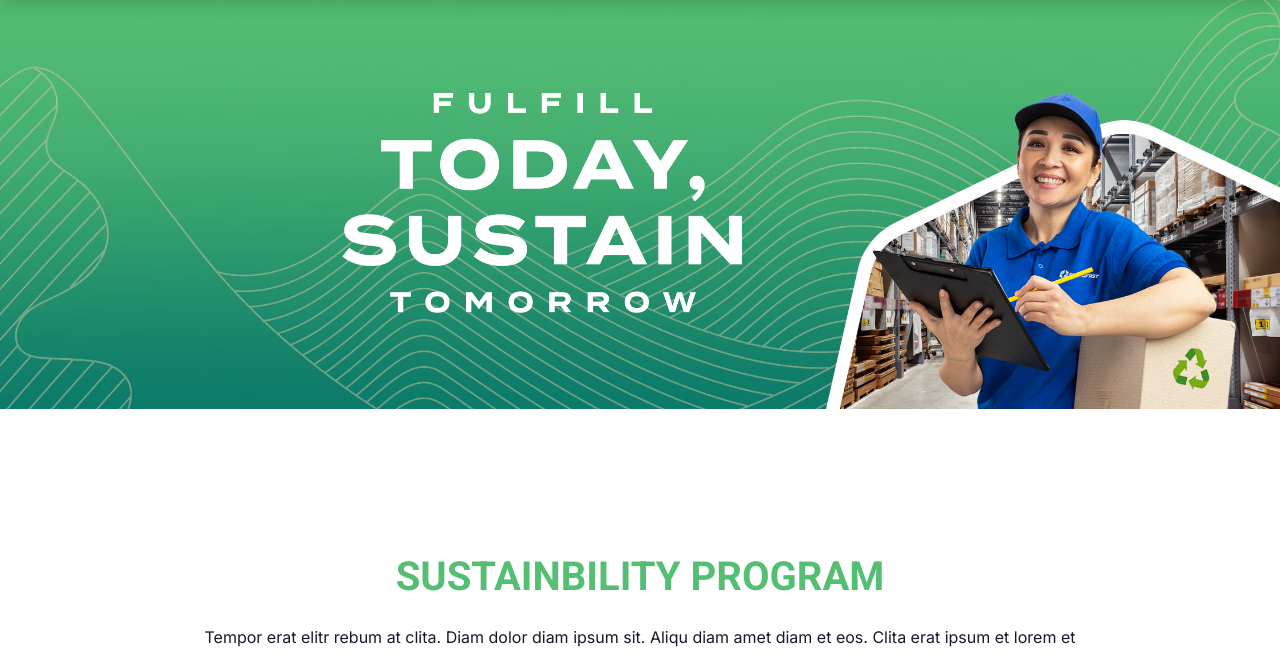
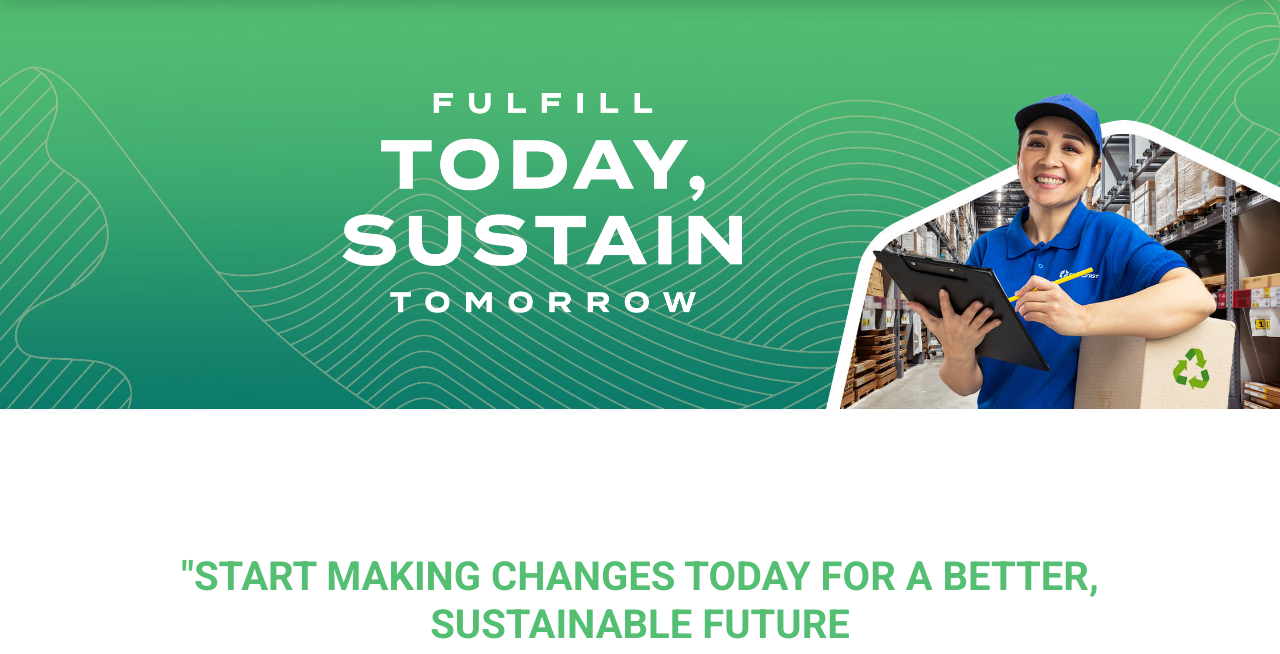
Before and after one commit to fauzanhlmy/flexoffast-revamp, a plain HTML site: page sustainbility.html in a window 1280 px wide. Shown: the part 83-737 px from the top of the page. Drawn offline with nearby package versions, Linux system fonts and the light colour scheme.

Commit message:
Update sustainbility.html

```diff
--- a/sustainbility.html
+++ b/sustainbility.html
@@ -83,7 +83,7 @@
         <div class="container py-5">
             <div class="row g-5">
                 <div class="col-lg-12">
-                    <h1 class="text-success text-uppercase text-center mb-4 wow fadeInUp" data-wow-delay="0.1s">Sustainbility Program </h1>
+                    <h1 class="text-success text-uppercase text-center mb-4 wow fadeInUp" data-wow-delay="0.1s">"Start making changes today for a better, sustainable future </h1>
                     <p class="text-primary text-center wow fadeInUp mb-5" data-wow-delay="0.3s" style="margin-left: 10%; margin-right: 10%;">Tempor erat elitr rebum at clita. Diam dolor diam ipsum sit. Aliqu diam amet diam et eos. Clita erat ipsum et lorem et sit, sed stet lorem sit clita duo justo magna dolore erat amet
                     empor erat elitr rebum at clita. Diam dolor diam ipsum sit. Aliqu diam amet diam et eos. Clita erat ipsum et lorem et sit, sed stet lorem sit clita duo justo magna dolore erat amet
                 empor erat elitr rebum at clita. Diam dolor diam ipsum sit. Aliqu diam amet diam et eos. Clita erat ipsum et lorem et sit, sed stet lorem sit clita duo justo magna dolore erat amet</p>
```
